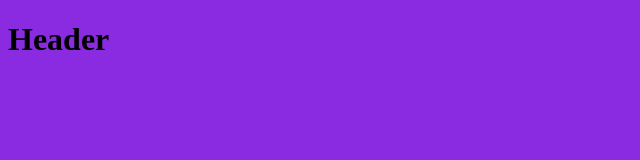
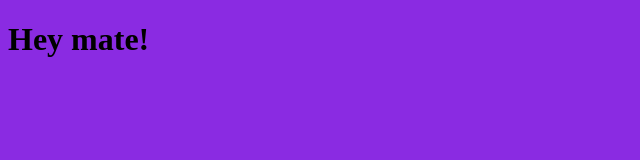
Before and after one commit to Diavele/test-repo, a plain HTML site: page index.html in a window 1280 px wide. Shown: the whole page, without its empty margins (0-640 px from the left). Drawn offline with Linux system fonts and the light colour scheme.

Commit message:
add hey mate

```diff
--- a/index.html
+++ b/index.html
@@ -7,7 +7,7 @@
 </head>
 <body>
 
-    <h1>Header</h1>
+    <h1>Hey mate!</h1>
 
 </body>
 </html>
```
